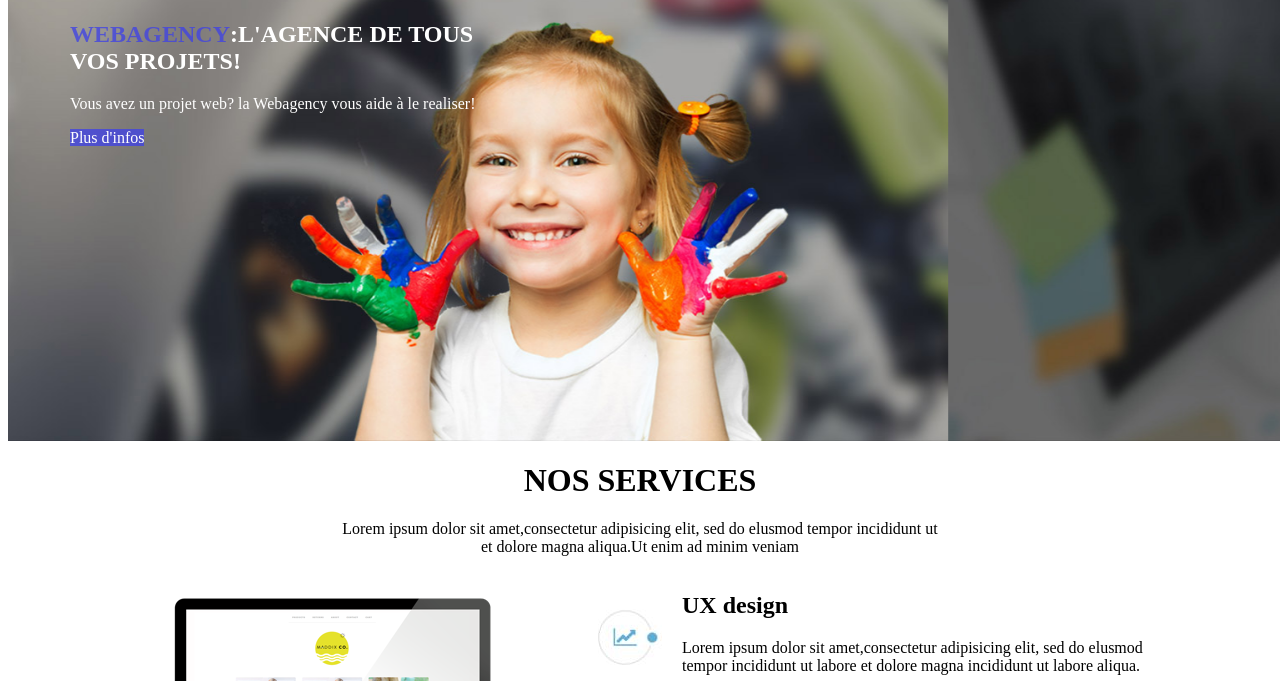
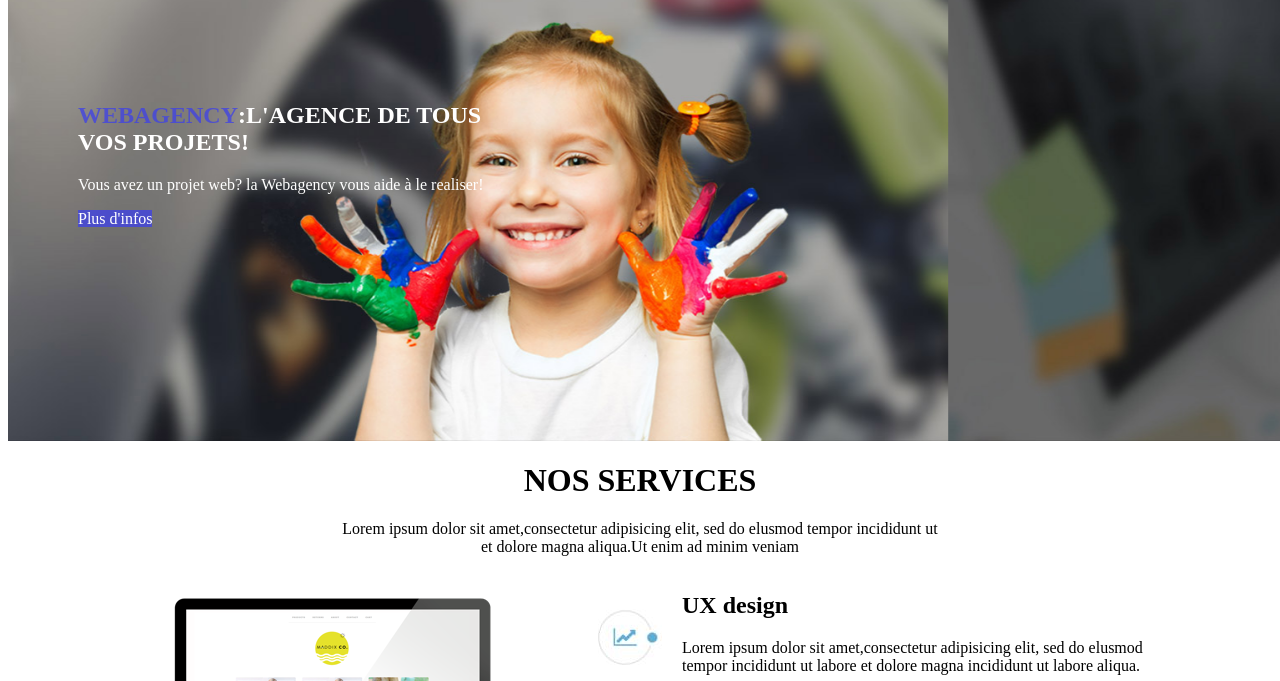
Before and after one commit to wiljol/Webagency, a plain HTML site: page index.html in a window 1280 px wide. Shown: the part 119-800 px from the top of the page. Drawn offline with Linux system fonts and the light colour scheme.

Commit message:
correction

```diff
--- a/CSS/style.css
+++ b/CSS/style.css
@@ -73,7 +73,7 @@
 }
 
 .hdsec{
-    position: fixed;
+    position: absolute;
 
     margin-top: 100px;
     top: 20px;
```
